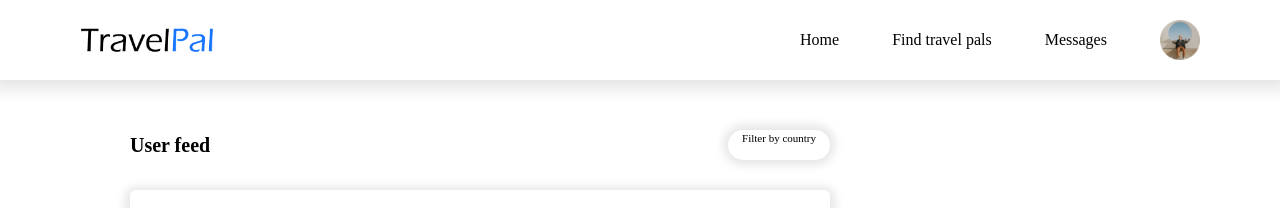
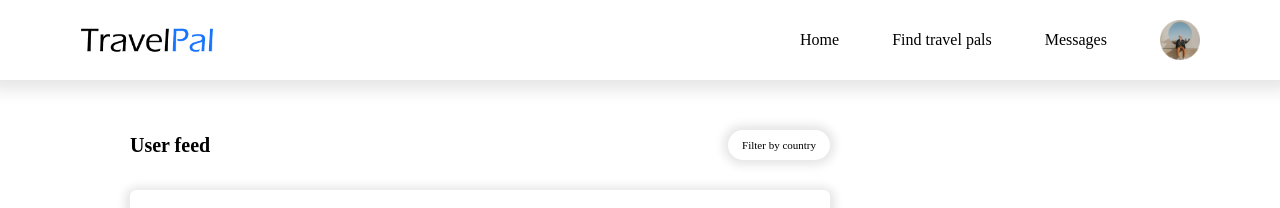
Before and after one commit to mr-am2k/travelpal, a React (Create React App) app in the folder frontend/: page /userfeed in a window 1280 px wide. Shown: the top 208 px of the page. Built offline with nearby package versions, Linux system fonts and the light colour scheme.

Commit message:
user feed filter styling

```diff
--- a/frontend/src/pages/UserFeed.js
+++ b/frontend/src/pages/UserFeed.js
@@ -19,19 +19,31 @@ const UserFeed = () => {
         <div className="flex flex-col w-[75%] items-center">
           <div className="w-[700px] flex justify-between pt-[50px]">
             <h2 className="text-[20px] font-bold">User feed</h2>
-            <div
-              onClick={() => {
-                setFilterActive(!filterActive);
-              }}
-              className="text-[11px] font-medium pl-[14px] pr-[14px] rounded-3xl shadow-[0_0px_10px_5px_rgba(0,0,0,0.1)]"
-            >
+            <div className="text-[11px] font-medium pl-[14px] pr-[14px] rounded-3xl shadow-[0_0px_10px_5px_rgba(0,0,0,0.1)] flex items-center">
               {filterActive ? (
                 <div className="flex">
-                  <h2>Filter by country</h2>
-                  <input />
+                  <h2
+                    className="pr-[10px] cursor-pointer"
+                    onClick={() => {
+                      setFilterActive(false);
+                    }}
+                  >
+                    Filter by country:
+                  </h2>
+                  <input
+                    placeholder="Enter country"
+                    className="border-b border-[#757575] outline-none"
+                  />
                 </div>
               ) : (
-                <h2>Filter by country</h2>
+                <h2
+                  onClick={() => {
+                    setFilterActive(true);
+                  }}
+                  className="cursor-pointer"
+                >
+                  Filter by country
+                </h2>
               )}
             </div>
           </div>
```
